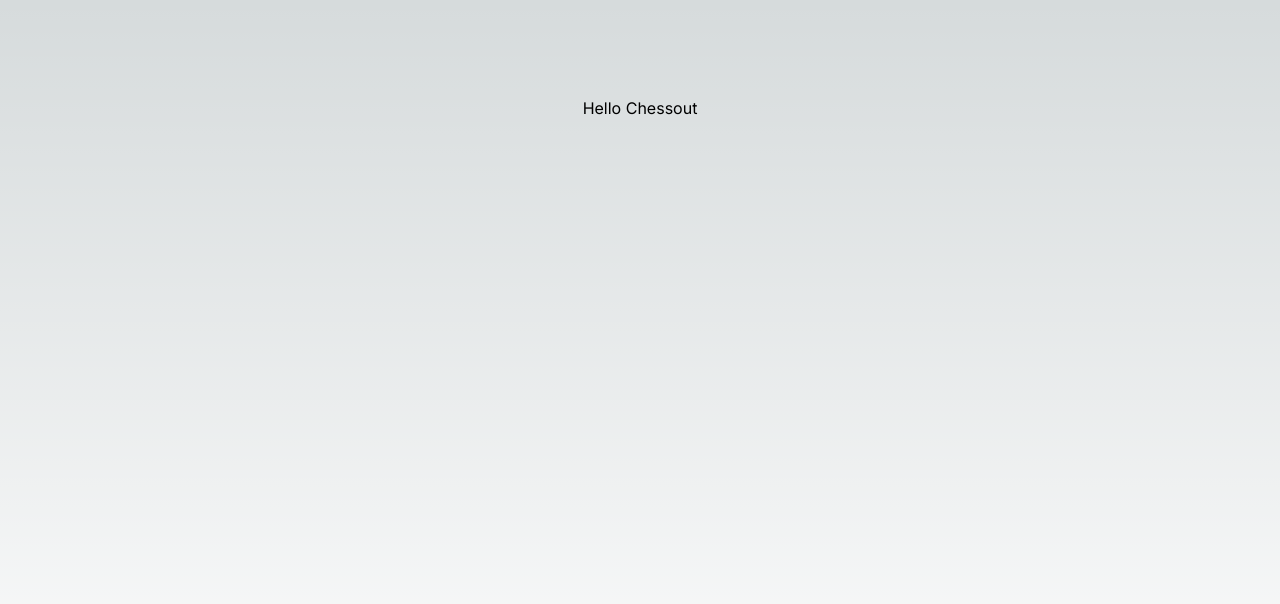
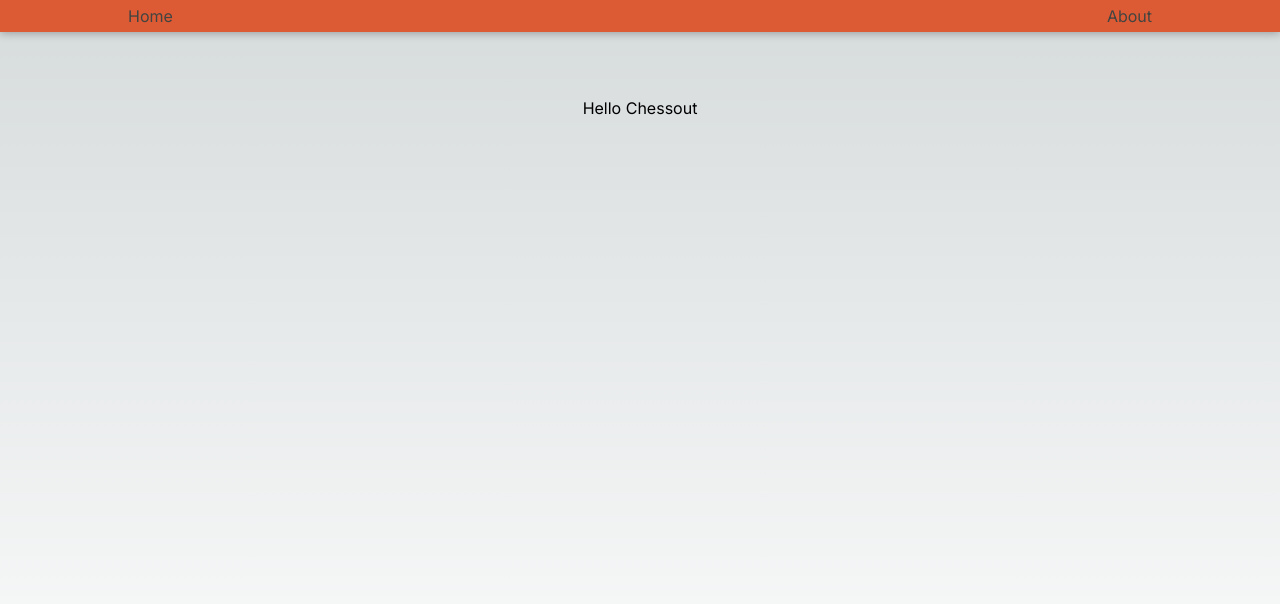
Before and after one commit to lacra-oloeriu/chessout, a Next.js app in the folder chessout-app/: page / in a window 1280 px wide. Shown: the top 604 px of the page. Built offline with nearby package versions, Linux system fonts and the light colour scheme.

Commit message:
added bar

```diff
--- /dev/null
+++ b/chessout-app/src/app/Header.module.css
@@ -0,0 +1,29 @@
+.header {
+    position: fixed;
+    top: 0;
+    left: 2;
+    width: 100%;
+    height: 2rem;
+    background-color: #dd5b34;
+    color: #424441;
+    display: flex;
+    justify-content: space-between;
+    align-items: center;
+    padding: 0 10%;
+    box-shadow: 0 2px 8px rgba(0, 0, 0, 0.25);
+    z-index: 10;
+  }
+
+  .main-image {
+    width: 110%;
+    height: 55rem;
+    z-index: 0;
+    overflow: hidden;
+  }
+
+  .main-image img {
+    width: 110%;
+    height: 200%;
+    object-fit: cover;
+    transform: rotateZ(-5deg) translateY(-4rem) translateX(-1rem);
+  }
--- a/chessout-app/src/app/page.tsx
+++ b/chessout-app/src/app/page.tsx
@@ -1,19 +1,17 @@
-import Image from 'next/image'
+import Image from "next/image";
+import { Fragment } from "react";
+import classes from "./Header.module.css";
 
 export default function Home() {
   return (
+    <Fragment>
+      <header className={classes.header}>
+        <button>Home</button>
+        <button>About</button>
+      </header>
     <main className="flex min-h-screen flex-col items-center justify-between p-24">
-
       <div>Hello Chessout</div>
-
-
-
-
-
-
-
-
-
     </main>
-  )
+    </Fragment>
+  );
 }
```
